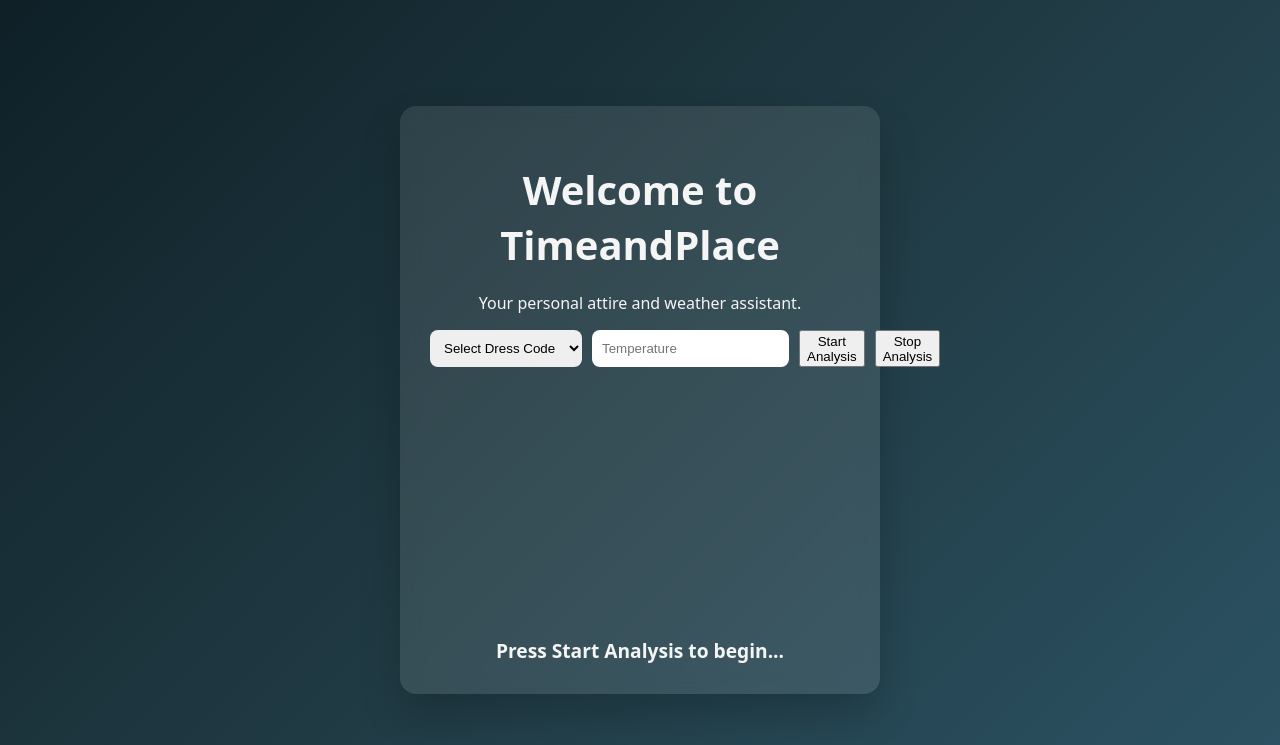
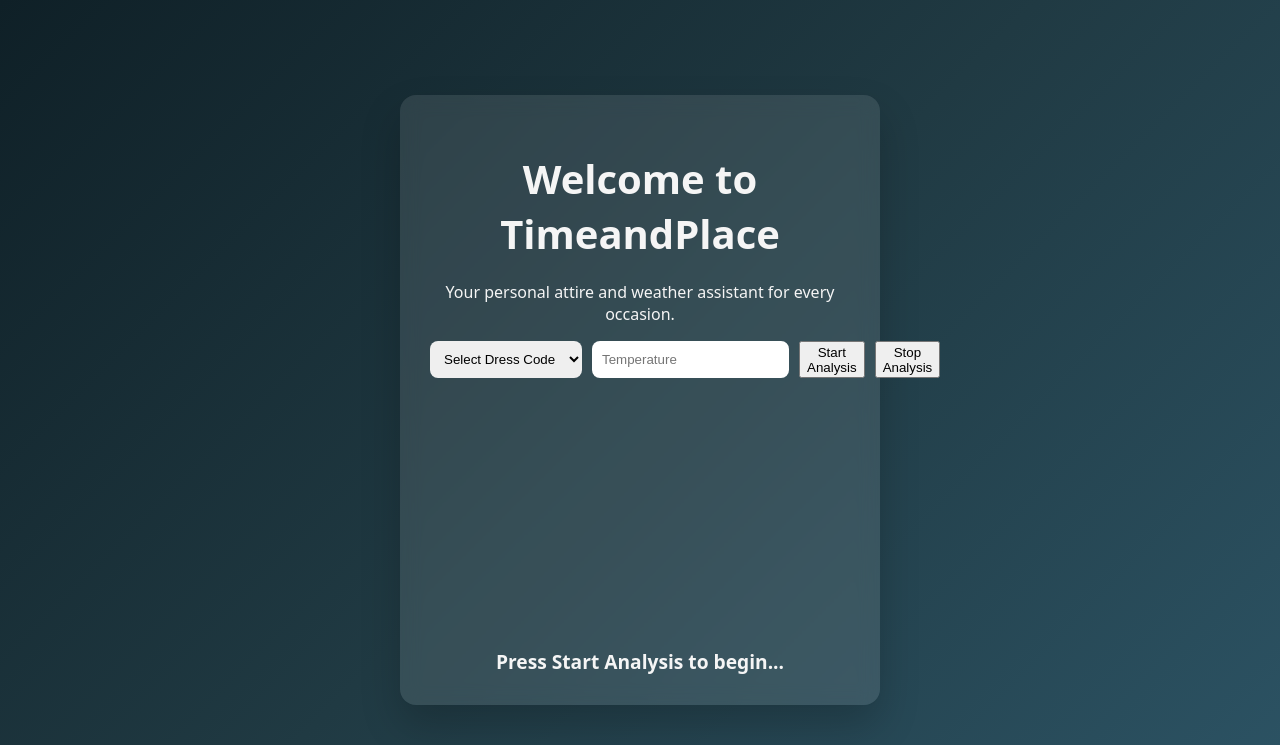
Before and after one commit to amari-trotman/colorstackwinterhack2025-time-and-place-, a Django app: page / in a window 1280 px wide. Shown: the top 745 px of the page. Run offline with Django 4.2, Linux system fonts and the light colour scheme; parts of the project's set-up code (start-up, migrations or seed data) failed here and were passed over.

Commit message:
Enhance description of the attire assistant for clarity and engagement

```diff
--- a/templates/index.html
+++ b/templates/index.html
@@ -10,7 +10,7 @@
 <body>
     <div class="container">
         <h1>Welcome to TimeandPlace</h1>
-        <p>Your personal attire and weather assistant.</p>
+        <p>Your personal attire and weather assistant for every occasion.</p>
         <div class="controls">
             <select id="dress_code">
                 <option value="select">Select Dress Code</option>
```
